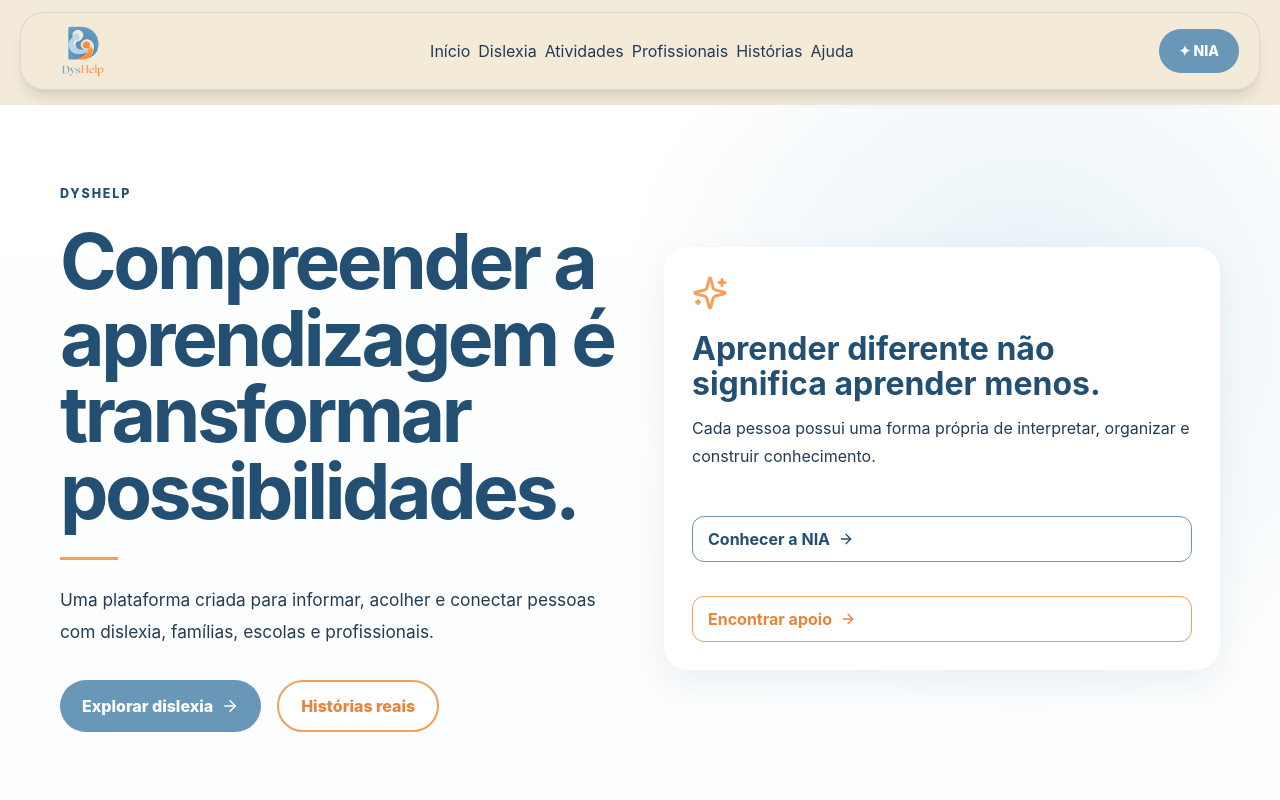
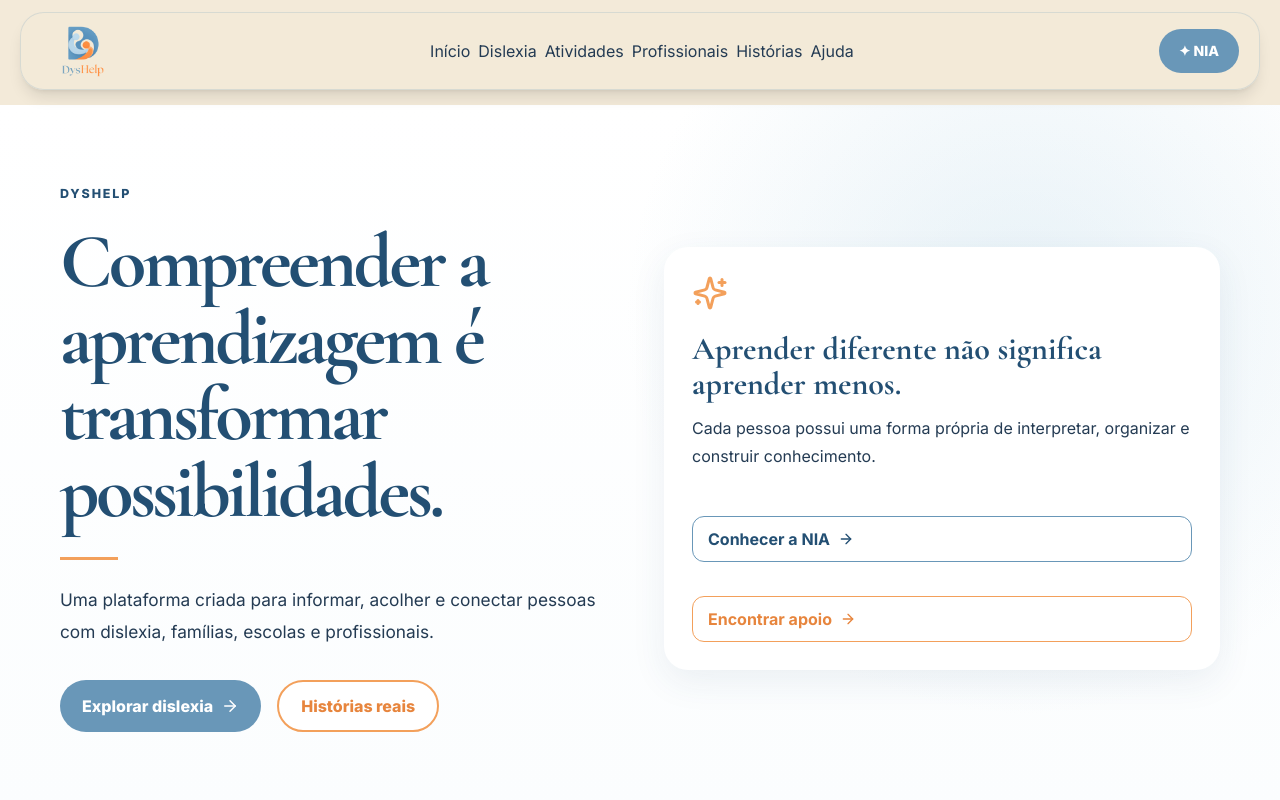
Before and after one commit to bernardowoldam-commits/Dyslexia-PxP, a Next.js app: page / in a window 1280 px wide. Shown: the top 800 px of the page. Built offline with nearby package versions, Linux system fonts and the light colour scheme.

Commit message:
Update layout.tsx

```diff
--- a/app/layout.tsx
+++ b/app/layout.tsx
@@ -1,5 +1,19 @@
 import type { Metadata } from "next";
+import { Inter, Cormorant_Garamond } from "next/font/google";
 import "./globals.css";
+
+const inter = Inter({
+  subsets: ["latin"],
+  variable: "--font-inter",
+  display: "swap",
+});
+
+const cormorant = Cormorant_Garamond({
+  subsets: ["latin"],
+  weight: ["400", "500", "600", "700"],
+  variable: "--font-cormorant",
+  display: "swap",
+});
 
 export const metadata: Metadata = {
   title: "DysHelp",
@@ -15,11 +29,13 @@ export default function RootLayout({
   return (
     <html lang="pt-BR">
       <body
-        className="
+        className={`
+          ${inter.variable}
+          ${cormorant.variable}
           bg-[#F3EAD9]
           text-[#243B53]
           antialiased
-        "
+        `}
       >
         {children}
       </body>
```
